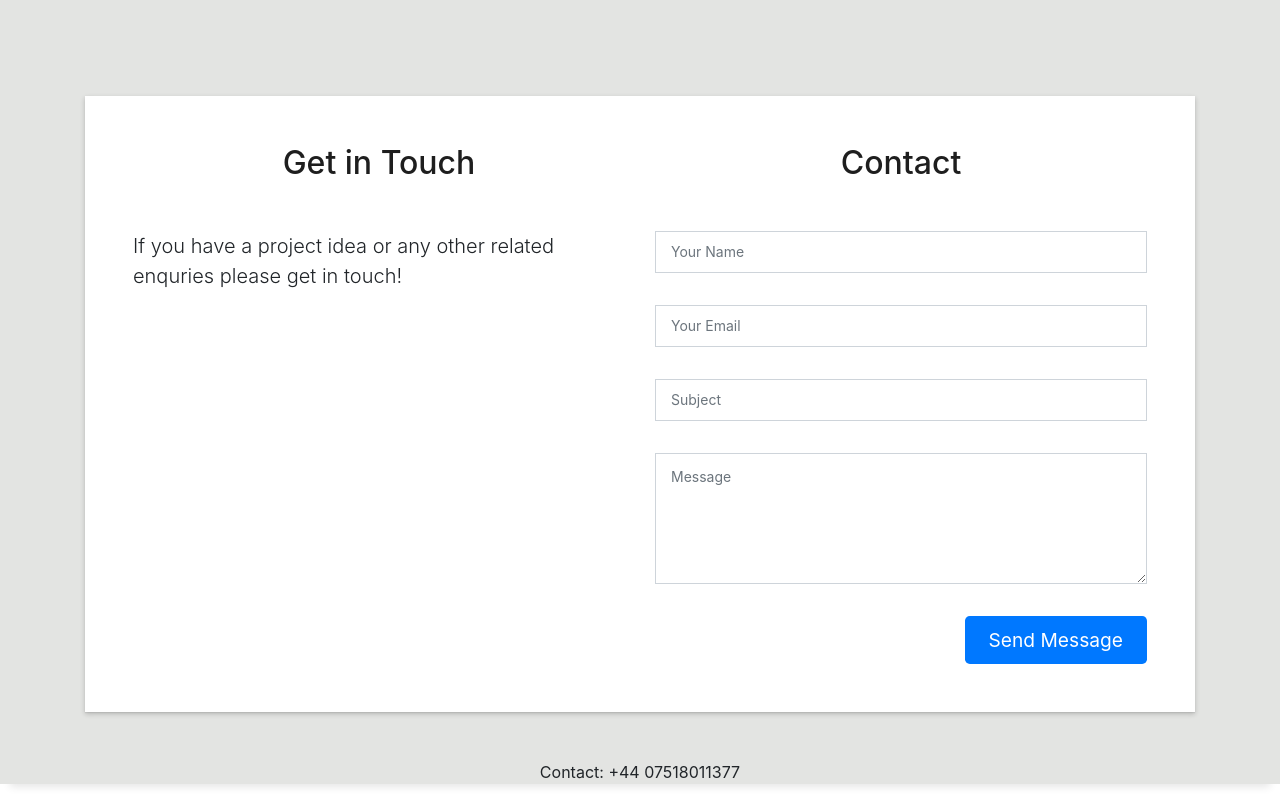
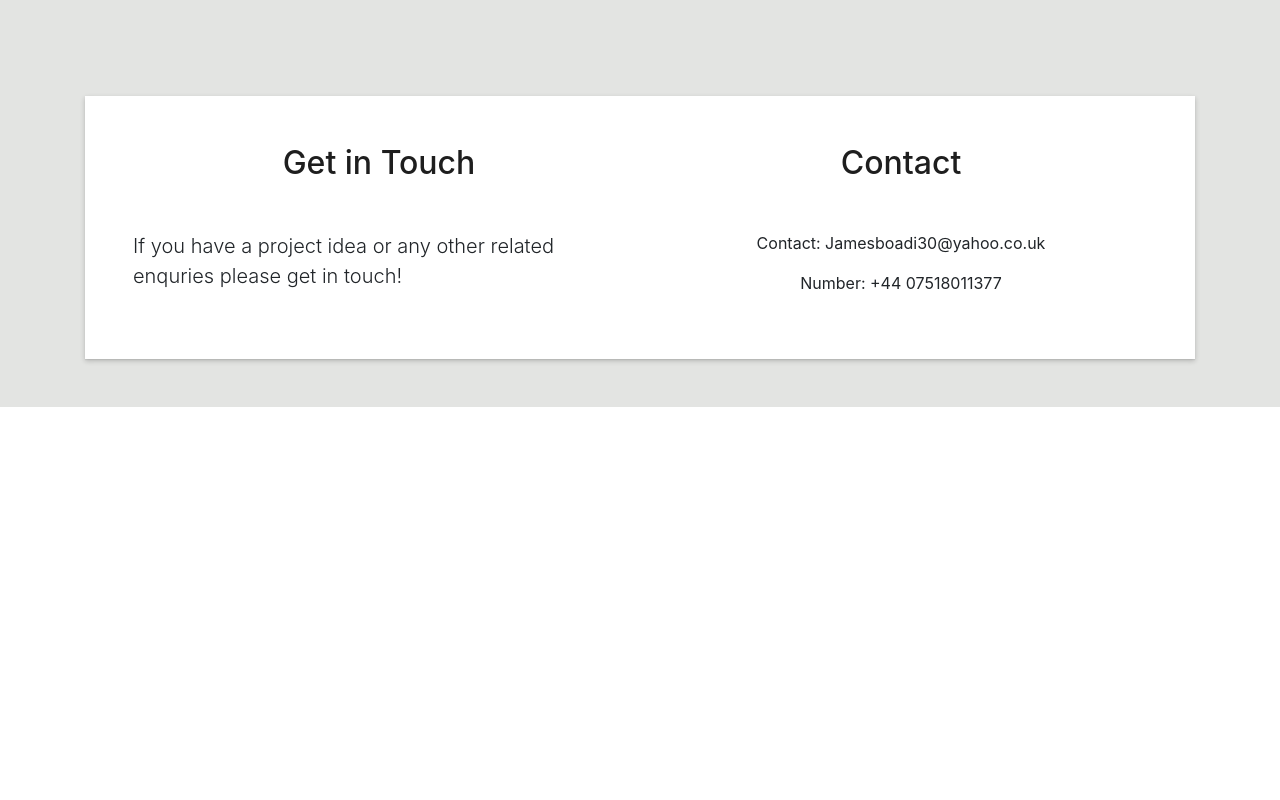
Before and after one commit to JamesBoadi/JamesBoadi.github.io, a website with bundled scripts: page index.html in a window 1280 px wide. Shown: the part 3627-4427 px from the top of the page. After the commit the page ends 4034 px from the top, so only its background shows below. Built offline with nearby package versions, Linux system fonts and the light colour scheme.

Commit message:
Update index.html

```diff
--- a/index.html
+++ b/index.html
@@ -239,50 +239,13 @@
                         Contact
                       </h5>
                     </div>
+
+
                     <div>
+                      <p style="text-align: center;">Contact: Jamesboadi30@yahoo.co.uk</p>
 
-                      <form action="" method="GET" role="form" class="php-email-form">
-                        <div class="row">
-                          <div class="col-md-12 mb-3">
-                            <div class="form-group">
-                              <input type="text" name="name" class="form-control" id="name" placeholder="Your Name"
-                                data-rule="minlen:4" data-msg="Please enter at least 4 chars" />
-                              <div class="validate"></div>
-                            </div>
-                          </div>
-                          <div class="col-md-12 mb-3">
-                            <div class="form-group">
-                              <input type="email" class="form-control" name="email" id="email" placeholder="Your Email"
-                                data-rule="email" data-msg="Please enter a valid email" />
-                              <div class="validate"></div>
-                            </div>
-                          </div>
-                          <div class="col-md-12 mb-3">
-                            <div class="form-group">
-                              <input type="text" class="form-control" name="subject" id="subject" placeholder="Subject"
-                                data-rule="minlen:4" data-msg="Please enter at least 8 chars of subject" />
-                              <div class="validate"></div>
-                            </div>
-                          </div>
-                          <div class="col-md-12">
-                            <div class="form-group">
-                              <textarea class="form-control" name="message" id="message" rows="5" data-rule="required"
-                                data-msg="Please write something for us" placeholder="Message"></textarea>
-                              <div class="validate"></div>
-                            </div>
-                          </div>
-                          <div class="col-md-12 text-center mb-3">
-                            <div class="loading">Loading</div>
-                            <div class="error-message" id="errormessage">Error, message not sent,<br> please check your
-                              details and try again</div>
-                            <div class="sent-message" id="sendmessage">Your message has been sent. Thank you!</div>
-                          </div>
-                          <div class="col-md-12 text-center">
-                            <button type="submit" class="button button-a button-big button-square"
-                              style="float: right;">Send Message</button>
-                          </div>
-                        </div>
-                      </form>
+                      <p style="text-align: center;">Number: +44 07518011377</p>
+
 
                     </div>
                   </div>
@@ -293,7 +256,7 @@
             </div>
           </div>
         </div>
-        <p style="text-align: center;">Contact: +44 07518011377</p>
+
       </div>
     </section><!-- End Contact Section -->
 
```
